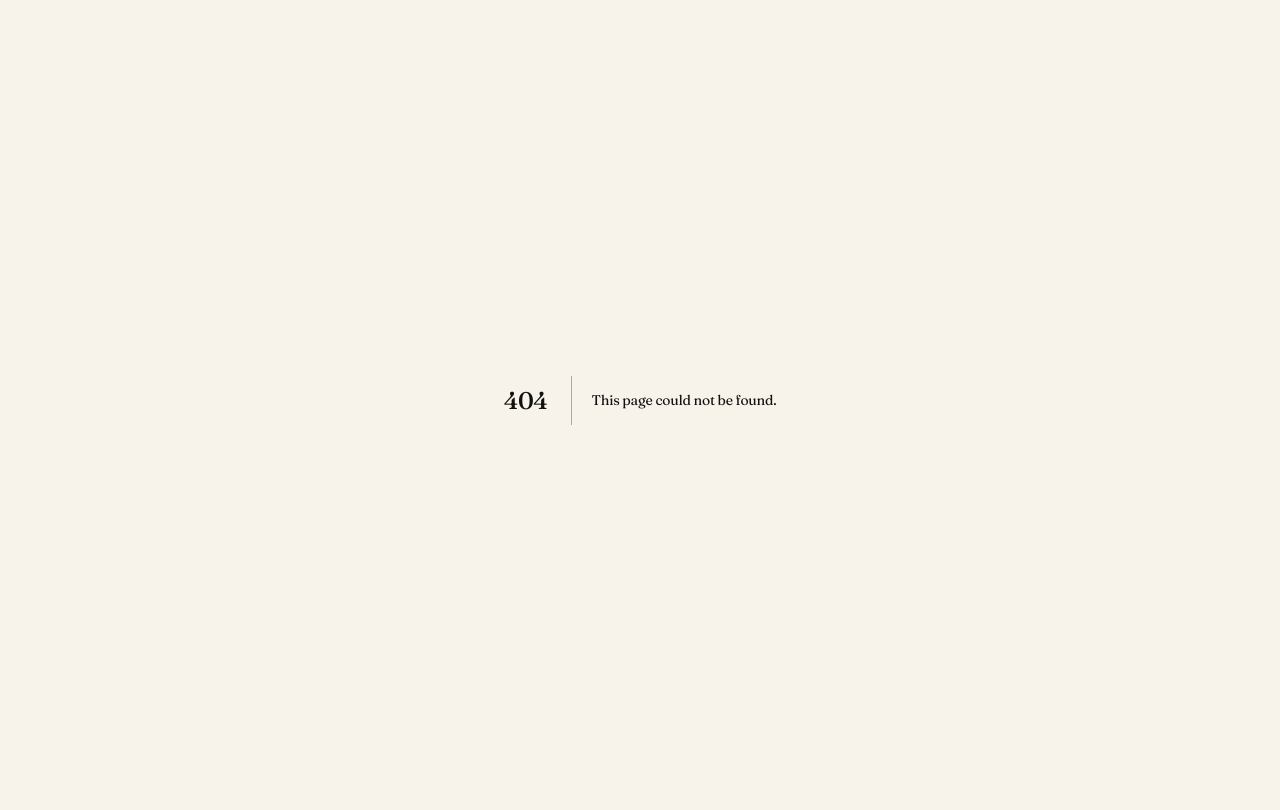
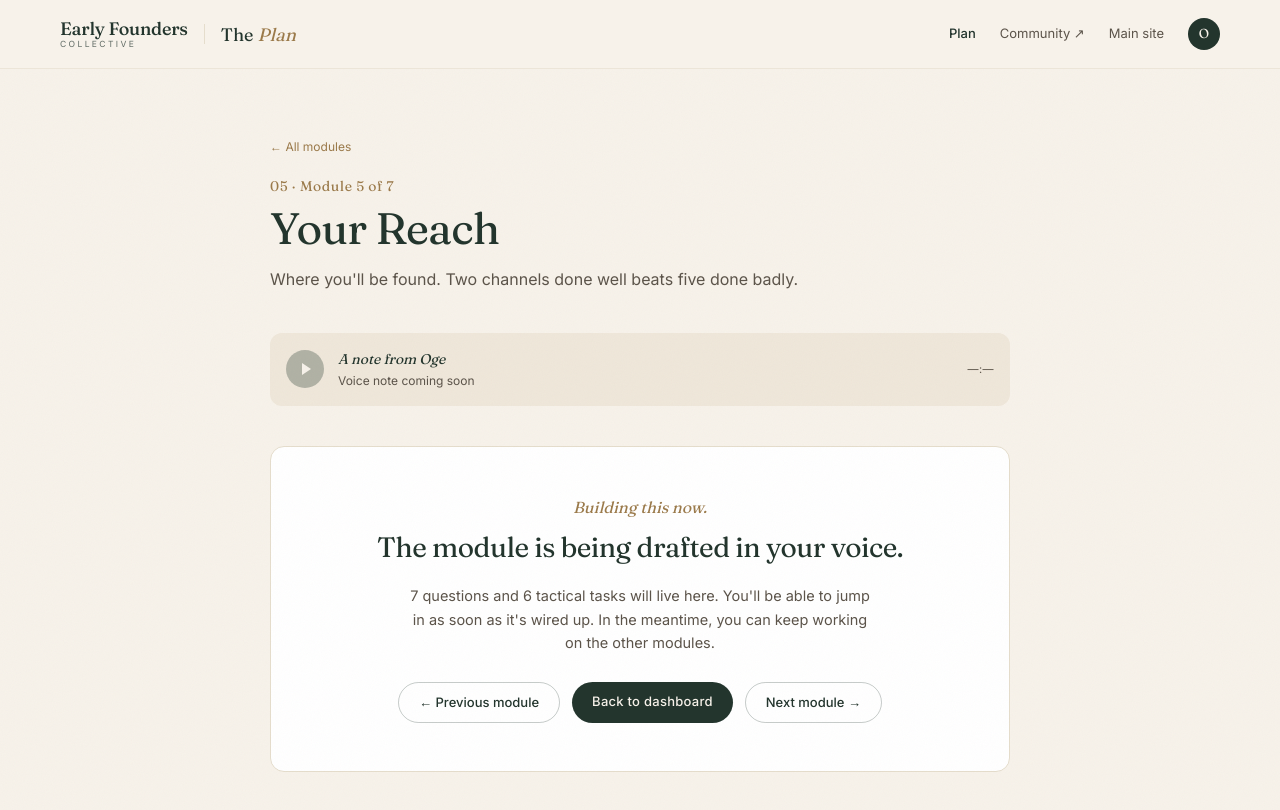
Before and after one commit to earlyfounderscollective/landingpage, a Next.js app: page /plan/05-your-reach in a window 1280 px wide. Before the commit this address had no page. Shown: the top 810 px of the page. Built offline with nearby package versions, Linux system fonts and the light colour scheme.

Commit message:
The Plan: unlock all modules, add stub pages for 02-07 with next/prev navigation

```diff
--- /dev/null
+++ b/app/plan/02-your-market/page.tsx
@@ -0,0 +1,15 @@
+import { ModuleStub } from "@/components/plan/ModuleStub";
+
+export default function Page() {
+  return (
+    <ModuleStub
+      n="02"
+      title="Your Market"
+      desc="Who you're really for. Who else is there. Where the opening is."
+      questions={7}
+      tasks={4}
+      prevSlug="01-your-brand"
+      nextSlug="03-your-offer"
+    />
+  );
+}
--- /dev/null
+++ b/app/plan/03-your-offer/page.tsx
@@ -0,0 +1,15 @@
+import { ModuleStub } from "@/components/plan/ModuleStub";
+
+export default function Page() {
+  return (
+    <ModuleStub
+      n="03"
+      title="Your Offer"
+      desc="What you actually sell. What it solves. Why it's different."
+      questions={11}
+      tasks={6}
+      prevSlug="02-your-market"
+      nextSlug="04-your-plan"
+    />
+  );
+}
--- /dev/null
+++ b/app/plan/04-your-plan/page.tsx
@@ -0,0 +1,15 @@
+import { ModuleStub } from "@/components/plan/ModuleStub";
+
+export default function Page() {
+  return (
+    <ModuleStub
+      n="04"
+      title="Your Plan"
+      desc="The operating doc. Vision, goals, money, team, risk."
+      questions={10}
+      tasks={6}
+      prevSlug="03-your-offer"
+      nextSlug="05-your-reach"
+    />
+  );
+}
--- /dev/null
+++ b/app/plan/05-your-reach/page.tsx
@@ -0,0 +1,15 @@
+import { ModuleStub } from "@/components/plan/ModuleStub";
+
+export default function Page() {
+  return (
+    <ModuleStub
+      n="05"
+      title="Your Reach"
+      desc="Where you'll be found. Two channels done well beats five done badly."
+      questions={7}
+      tasks={6}
+      prevSlug="04-your-plan"
+      nextSlug="06-your-funnel"
+    />
+  );
+}
--- /dev/null
+++ b/app/plan/06-your-funnel/page.tsx
@@ -0,0 +1,15 @@
+import { ModuleStub } from "@/components/plan/ModuleStub";
+
+export default function Page() {
+  return (
+    <ModuleStub
+      n="06"
+      title="Your Funnel"
+      desc="The path from stranger to customer. Top, middle, bottom of funnel."
+      questions={8}
+      tasks={6}
+      prevSlug="05-your-reach"
+      nextSlug="07-your-retention"
+    />
+  );
+}
--- /dev/null
+++ b/app/plan/07-your-retention/page.tsx
@@ -0,0 +1,14 @@
+import { ModuleStub } from "@/components/plan/ModuleStub";
+
+export default function Page() {
+  return (
+    <ModuleStub
+      n="07"
+      title="Your Retention"
+      desc="Onboarding, support, the referral loop that compounds."
+      questions={9}
+      tasks={6}
+      prevSlug="06-your-funnel"
+    />
+  );
+}
--- a/app/plan/page.tsx
+++ b/app/plan/page.tsx
@@ -31,7 +31,7 @@ const modules: ModuleCard[] = [
     desc: "Who you're really for. Who else is there. Where the opening is.",
     questions: 7,
     tasks: 4,
-    status: "locked",
+    status: "open",
   },
   {
     n: "03",
@@ -40,7 +40,7 @@ const modules: ModuleCard[] = [
     desc: "What you actually sell. What it solves. Why it's different.",
     questions: 11,
     tasks: 6,
-    status: "locked",
+    status: "open",
   },
   {
     n: "04",
@@ -49,7 +49,7 @@ const modules: ModuleCard[] = [
     desc: "The operating doc. Vision, goals, money, team, risk.",
     questions: 10,
     tasks: 6,
-    status: "locked",
+    status: "open",
   },
   {
     n: "05",
@@ -58,7 +58,7 @@ const modules: ModuleCard[] = [
     desc: "Where you'll be found. Two channels done well beats five done badly.",
     questions: 7,
     tasks: 6,
-    status: "locked",
+    status: "open",
   },
   {
     n: "06",
@@ -67,7 +67,7 @@ const modules: ModuleCard[] = [
     desc: "The path from stranger to customer. Top, middle, bottom of funnel.",
     questions: 8,
     tasks: 6,
-    status: "locked",
+    status: "open",
   },
   {
     n: "07",
@@ -76,7 +76,7 @@ const modules: ModuleCard[] = [
     desc: "Onboarding, support, the referral loop that compounds.",
     questions: 9,
     tasks: 6,
-    status: "locked",
+    status: "open",
   },
 ];
 
--- /dev/null
+++ b/components/plan/ModuleStub.tsx
@@ -0,0 +1,98 @@
+import Link from "next/link";
+
+export function ModuleStub({
+  n,
+  total = 7,
+  title,
+  desc,
+  questions,
+  tasks,
+  prevSlug,
+  nextSlug,
+}: {
+  n: string;
+  total?: number;
+  title: string;
+  desc: string;
+  questions: number;
+  tasks: number;
+  prevSlug?: string;
+  nextSlug?: string;
+}) {
+  return (
+    <div className="max-w-[820px] mx-auto px-6 md:px-10 py-12 md:py-16">
+      <Link
+        href="/plan"
+        className="text-[12px] text-brass hover:text-forest mb-5 inline-block"
+      >
+        ← All modules
+      </Link>
+
+      <header className="mb-10">
+        <p className="font-serif text-[14px] text-brass tracking-[0.04em] mb-2">
+          {n} · Module {parseInt(n, 10)} of {total}
+        </p>
+        <h1 className="font-serif text-[36px] md:text-[44px] font-normal leading-[1.05] tracking-[-0.018em] text-forest mb-4">
+          {title}
+        </h1>
+        <p className="text-[16px] text-mute leading-[1.6] max-w-[560px]">
+          {desc}
+        </p>
+      </header>
+
+      {/* Voice note slot */}
+      <div className="bg-bone rounded-xl p-4 flex items-center gap-3.5 mb-10">
+        <div className="h-[38px] w-[38px] rounded-full bg-forest/30 text-ivory flex items-center justify-center shrink-0">
+          <span className="ml-0.5 inline-block w-0 h-0 border-y-[6px] border-y-transparent border-l-[9px] border-l-ivory" />
+        </div>
+        <div className="flex-1 text-[12px] text-mute">
+          <strong className="block font-serif italic text-forest font-normal text-[14px] mb-0.5">
+            A note from Oge
+          </strong>
+          Voice note coming soon
+        </div>
+        <span className="text-[11px] text-mute tracking-[0.04em]">—:—</span>
+      </div>
+
+      {/* Coming-soon body */}
+      <div className="bg-white border border-line rounded-[14px] p-10 md:p-12 text-center">
+        <p className="font-serif italic text-brass text-[16px] mb-3">
+          Building this now.
+        </p>
+        <h2 className="font-serif text-[24px] md:text-[28px] text-forest leading-[1.2] mb-5 text-balance">
+          The module is being drafted in your voice.
+        </h2>
+        <p className="text-[14.5px] text-mute leading-[1.6] max-w-[460px] mx-auto mb-7">
+          {questions} questions and {tasks} tactical tasks will live here.
+          You'll be able to jump in as soon as it's wired up. In the meantime,
+          you can keep working on the other modules.
+        </p>
+
+        <div className="flex flex-wrap justify-center gap-3">
+          {prevSlug && (
+            <Link
+              href={`/plan/${prevSlug}`}
+              className="border border-forest/25 text-forest px-5 py-2.5 rounded-full text-[13px] font-medium hover:bg-forest hover:text-ivory transition-colors"
+            >
+              ← Previous module
+            </Link>
+          )}
+          <Link
+            href="/plan"
+            className="bg-forest text-ivory px-5 py-2.5 rounded-full text-[13px] font-medium tracking-[0.02em] hover:bg-ink transition-colors"
+          >
+            Back to dashboard
+          </Link>
+          {nextSlug && (
+            <Link
+              href={`/plan/${nextSlug}`}
+              className="border border-forest/25 text-forest px-5 py-2.5 rounded-full text-[13px] font-medium hover:bg-forest hover:text-ivory transition-colors"
+            >
+              Next module →
+            </Link>
+          )}
+        </div>
+      </div>
+    </div>
+  );
+}
```
